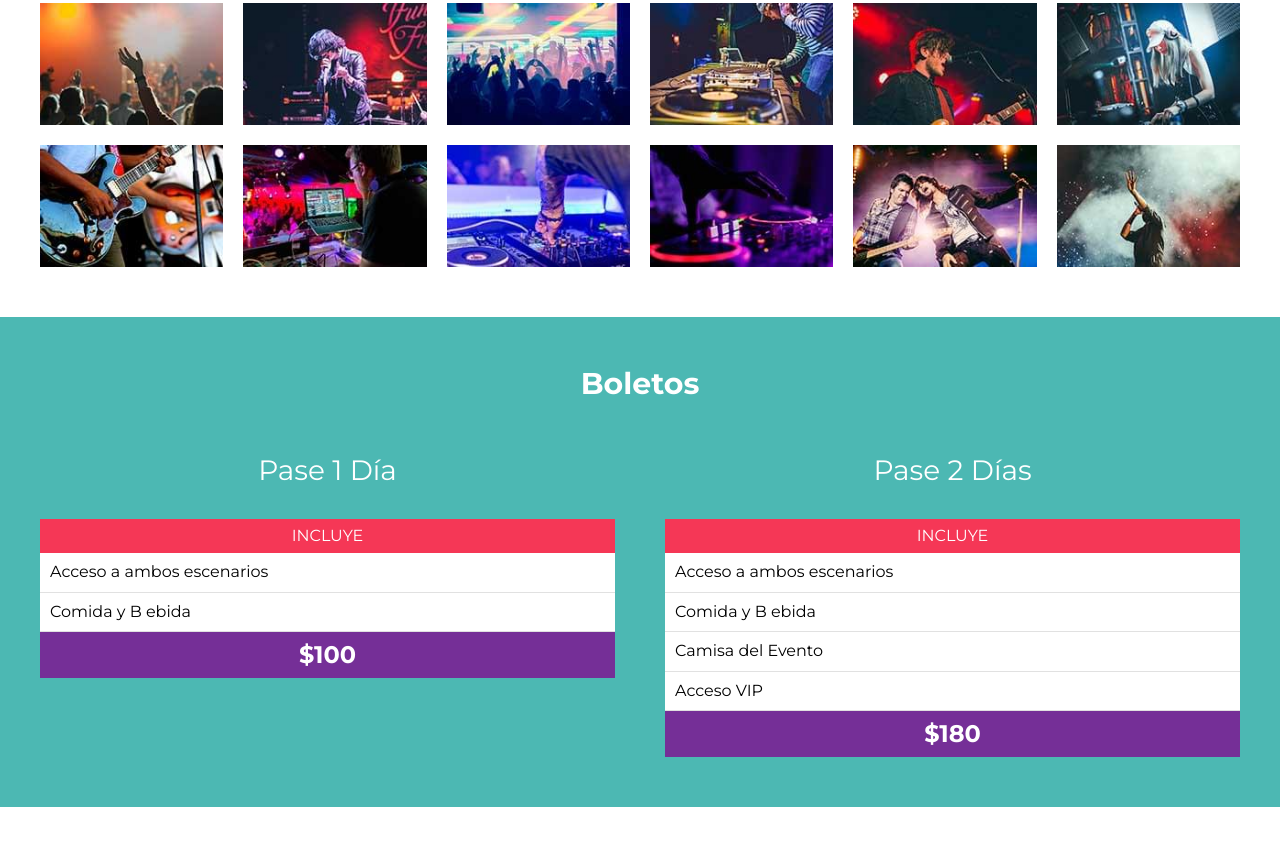
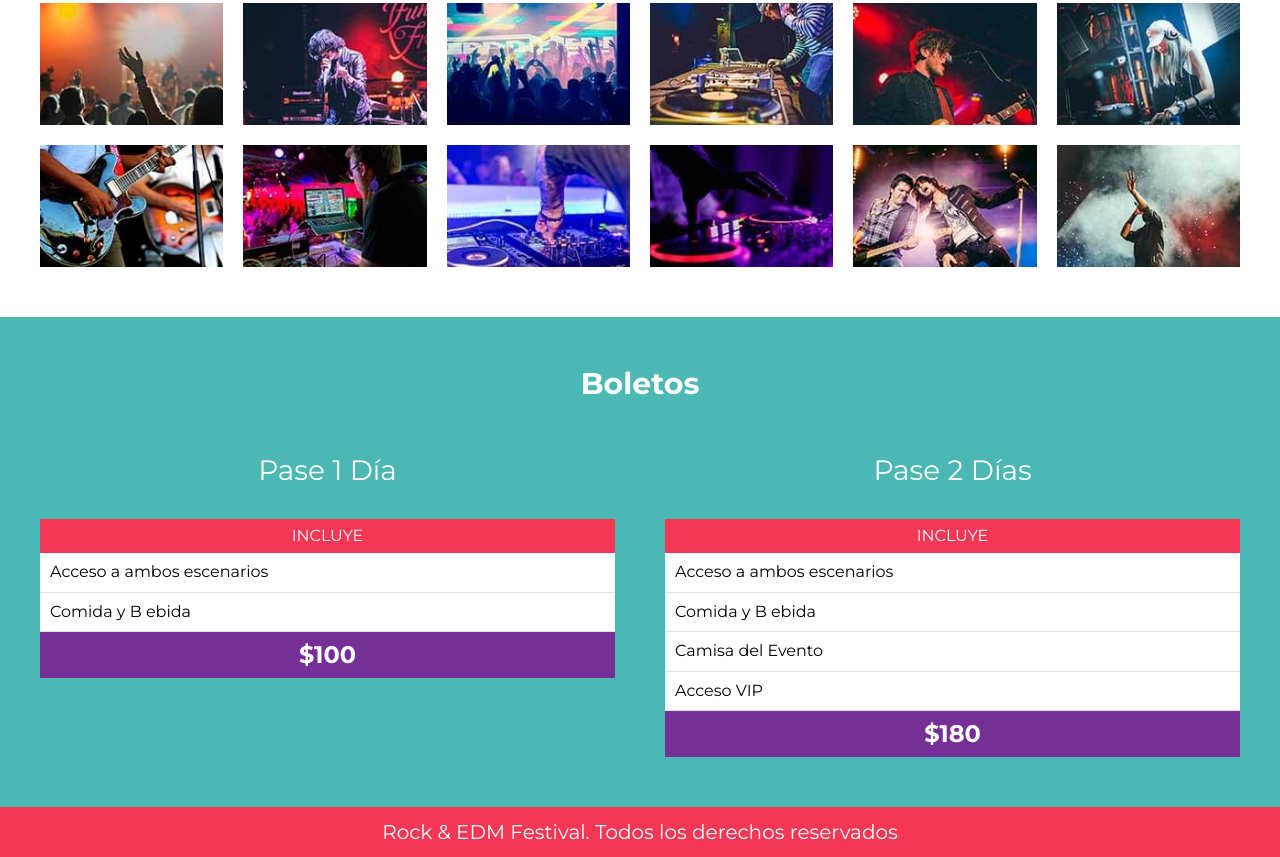
Before and after one commit to r0odr1/FestivalMusica, a website: page index.html in a window 1280 px wide. Shown: the part 2976-3833 px from the top of the page. Before the commit the page ends 3783 px from the top, so only its background shows below. Drawn offline with Linux system fonts and the light colour scheme.

Commit message:
Creando el footer

```diff
--- a/index.html
+++ b/index.html
@@ -186,6 +186,10 @@
       </div>
     </section>
 
+    <footer class="site-footer">
+      <p>Rock & EDM Festival. Todos los derechos reservados</p>
+    </footer>
+
     <script src="build/js/app.js"></script>
   </body>
 </html>
--- /dev/null
+++ b/src/scss/layout/_footer.scss
@@ -0,0 +1,11 @@
+@use "base/variables" as v;
+
+.site-footer {
+  background-color: v.$pink;
+  padding: 1rem;
+  p {
+    margin: 0;
+    text-align: center;
+    color: v.$white;
+  }
+}
--- a/src/scss/layout/_index.scss
+++ b/src/scss/layout/_index.scss
@@ -4,3 +4,4 @@
 @forward 'lineup';
 @forward 'galeria';
 @forward 'boletos';
+@forward 'footer';
```
Also changed, not shown: build/css/app.css.
